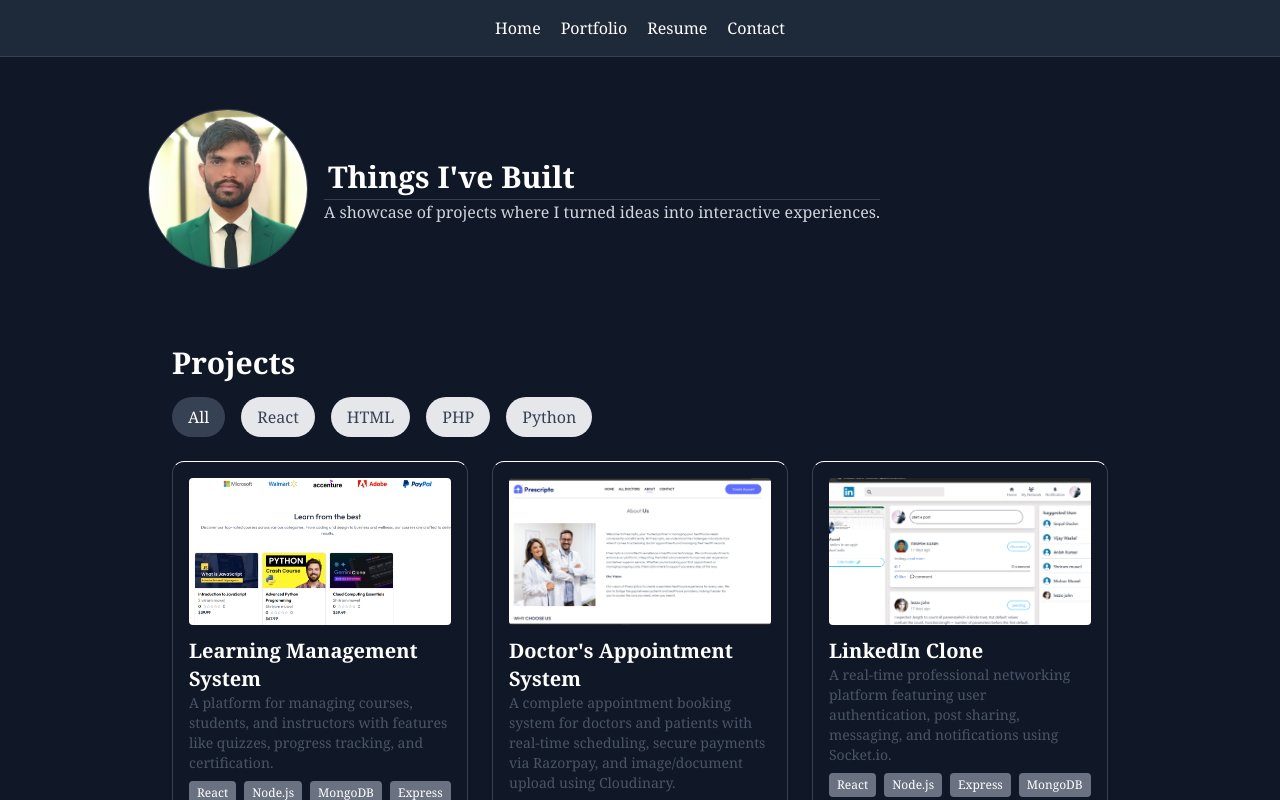
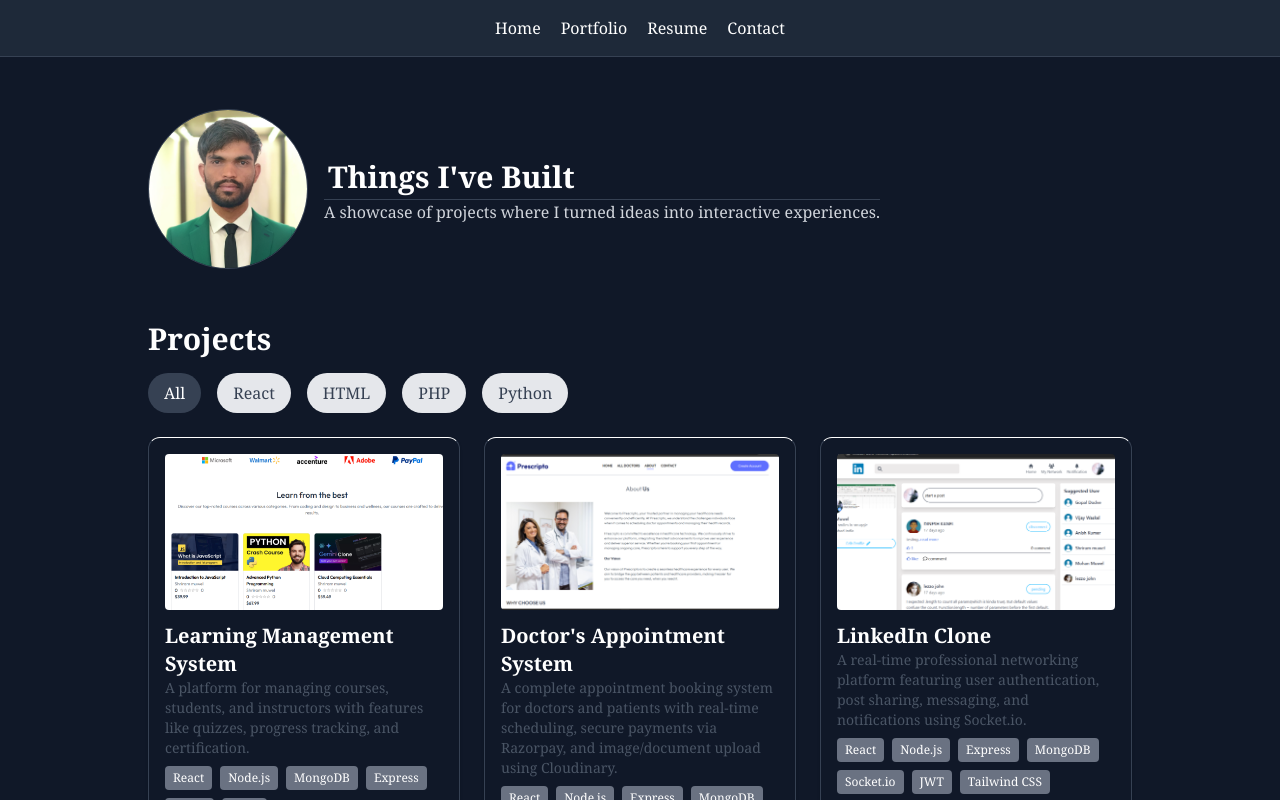
Before and after one commit to Rammuwel/myportfolio, a React (Vite) app: page /portfolio in a window 1280 px wide. Shown: the top 800 px of the page. Built offline with nearby package versions, Linux system fonts and the light colour scheme.

Commit message:
add porfolio live url

```diff
--- a/src/pages/Portfolio.jsx
+++ b/src/pages/Portfolio.jsx
@@ -38,10 +38,10 @@
           </div>
         </div>
 
-        <div className="p-6">
+        <div className="">
       <h1 className="text-3xl font-bold mb-4">Projects</h1>
 
-      <div className="flex gap-4 mb-6">
+      <div className="flex gap-4 mb-6 flex-wrap items-center">
         {categories.map((cat) => (
           <button
             key={cat}
--- a/src/pages/Resume.jsx
+++ b/src/pages/Resume.jsx
@@ -40,7 +40,7 @@
           <div className='flex flex-col items-center justify-center mt-1 gap-1'>
             <h1 className='text-4xl  font-bold'>Shriram Muwel</h1>
             <p className='border-b border-b-gray-700 font-sm'>Indore, Madhya Pradesh, India</p>
-            <ul className='flex items-center justify-center gap-5 font-sm'>
+            <ul className='flex flex-wrap items-center justify-center gap-5 font-sm'>
               <li><Link to={'tel:+918770699454'}>+91 8770699454</Link></li>
               <li><Link to={'mailto:shrirammuwel02017@gmail.com'}>shrirammuwel02017@gmail.com</Link></li>
               <li><Link to={'https://github.com/Rammuwel'}>Github</Link></li>
```
